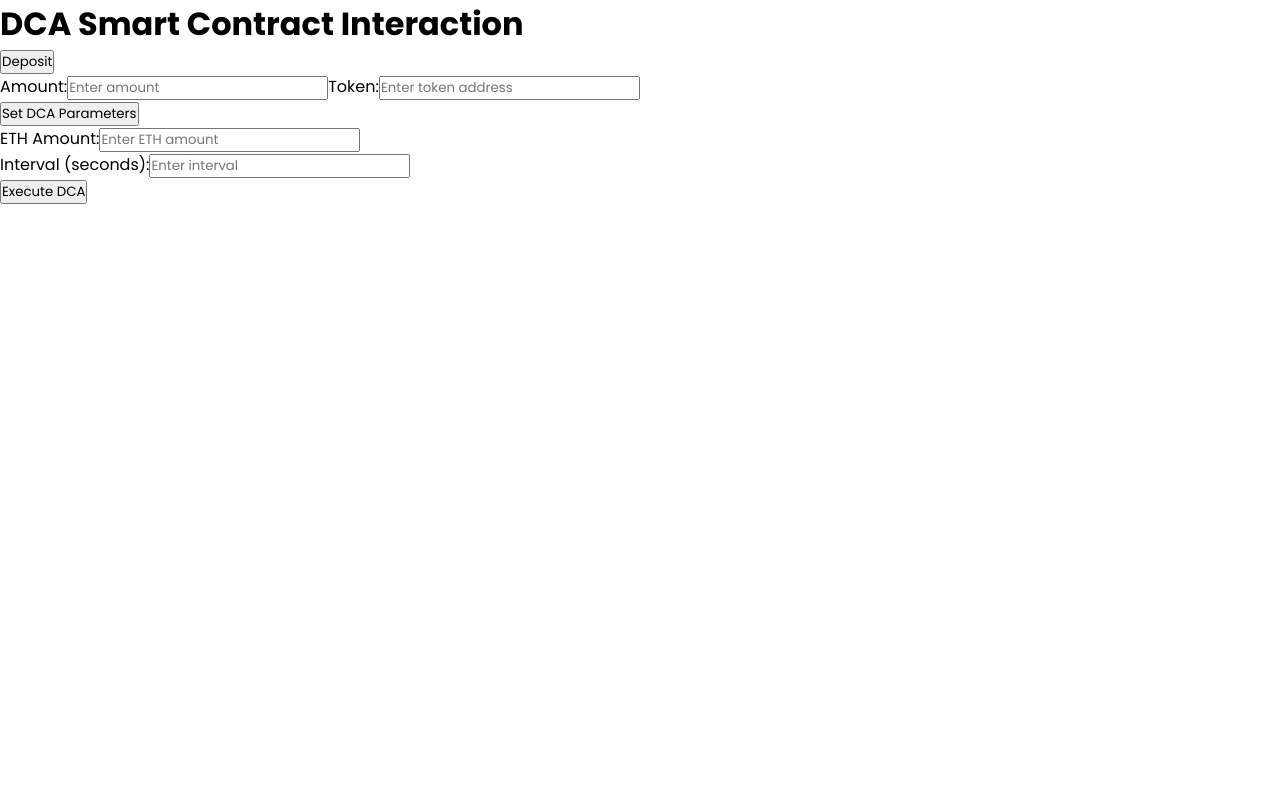
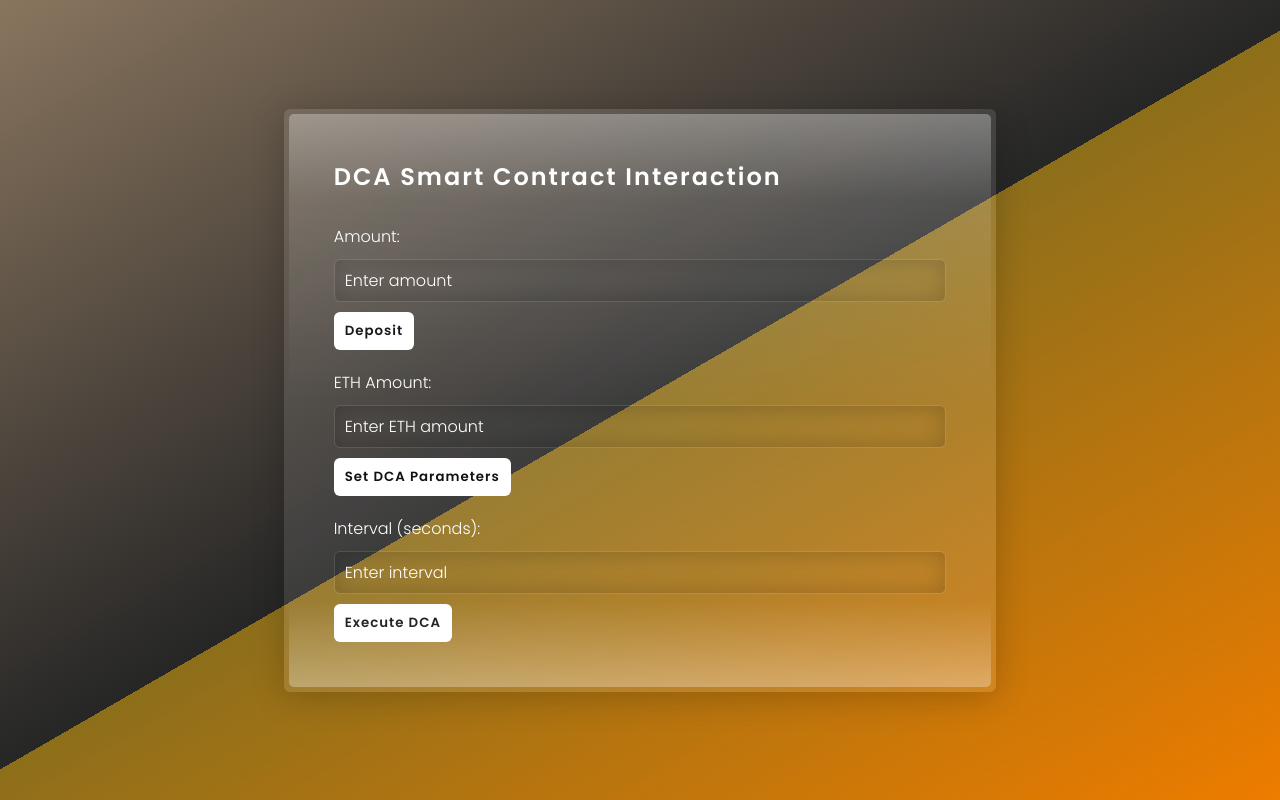
Before and after one commit to IvanLukianenko/DCA-Project, a React (Create React App) app in the folder frontend/: page / in a window 1280 px wide. Built offline with nearby package versions, Linux system fonts and the light colour scheme.

Commit message:
new design

```diff
--- a/frontend/src/App.js
+++ b/frontend/src/App.js
@@ -108,27 +108,37 @@ class UI extends Component {
   };
 
   render() {
-    return (<div>
-      <h1>DCA Smart Contract Interaction</h1>
-      <button onClick={this.handleDepositClick}>
-          Deposit
-      </button>
-      <br />
+    return (
+      <section>
+        <div className="box">
+          <div className="form">
+            <h2>DCA Smart Contract Interaction</h2>
+            <form>
+              <div className="inputBx">
                 <label htmlFor="amount">Amount:</label>
                 <input type="text" id="amount" placeholder="Enter amount" />
-      <label htmlFor="amount">Token:</label>
-      <input type="text" id="tokenAddress" placeholder="Enter token address" />
-      <br />
-      <button onClick={this.dcaApp.setDcaParams}>Set DCA Parameters</button>
-      <br />
+                <button onClick={this.dcaApp.deposit}>Deposit</button>
+              </div>
+              <div className="inputBx">
                 <label htmlFor="ethAmount">ETH Amount:</label>
-      <input type="text" id="ethAmount" placeholder="Enter ETH amount" />
-      <br />
+                <input
+                  type="text"
+                  id="ethAmount"
+                  placeholder="Enter ETH amount"
+                />
+                <button onClick={this.dcaApp.setDcaParams}>
+                  Set DCA Parameters
+                </button>
+              </div>
+              <div class="inputBx">
                 <label htmlFor="interval">Interval (seconds):</label>
                 <input type="text" id="interval" placeholder="Enter interval" />
-      <br />
                 <button onClick={this.dcaApp.executeDca}>Execute DCA</button>
               </div>
+            </form>
+          </div>
+        </div>
+      </section>
     );
   }
 }
```
Lines whose indentation alone changed are shown as unchanged.
